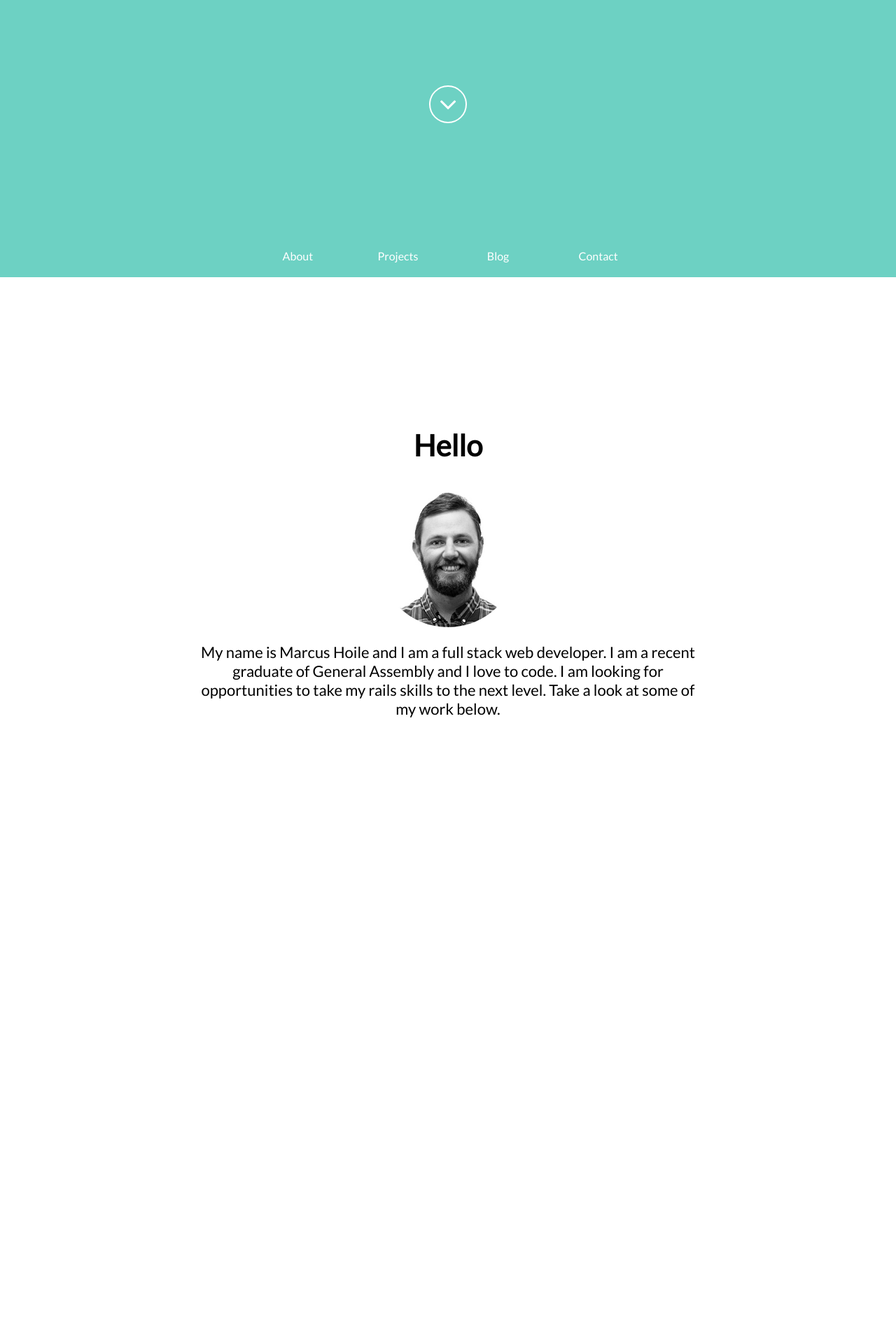
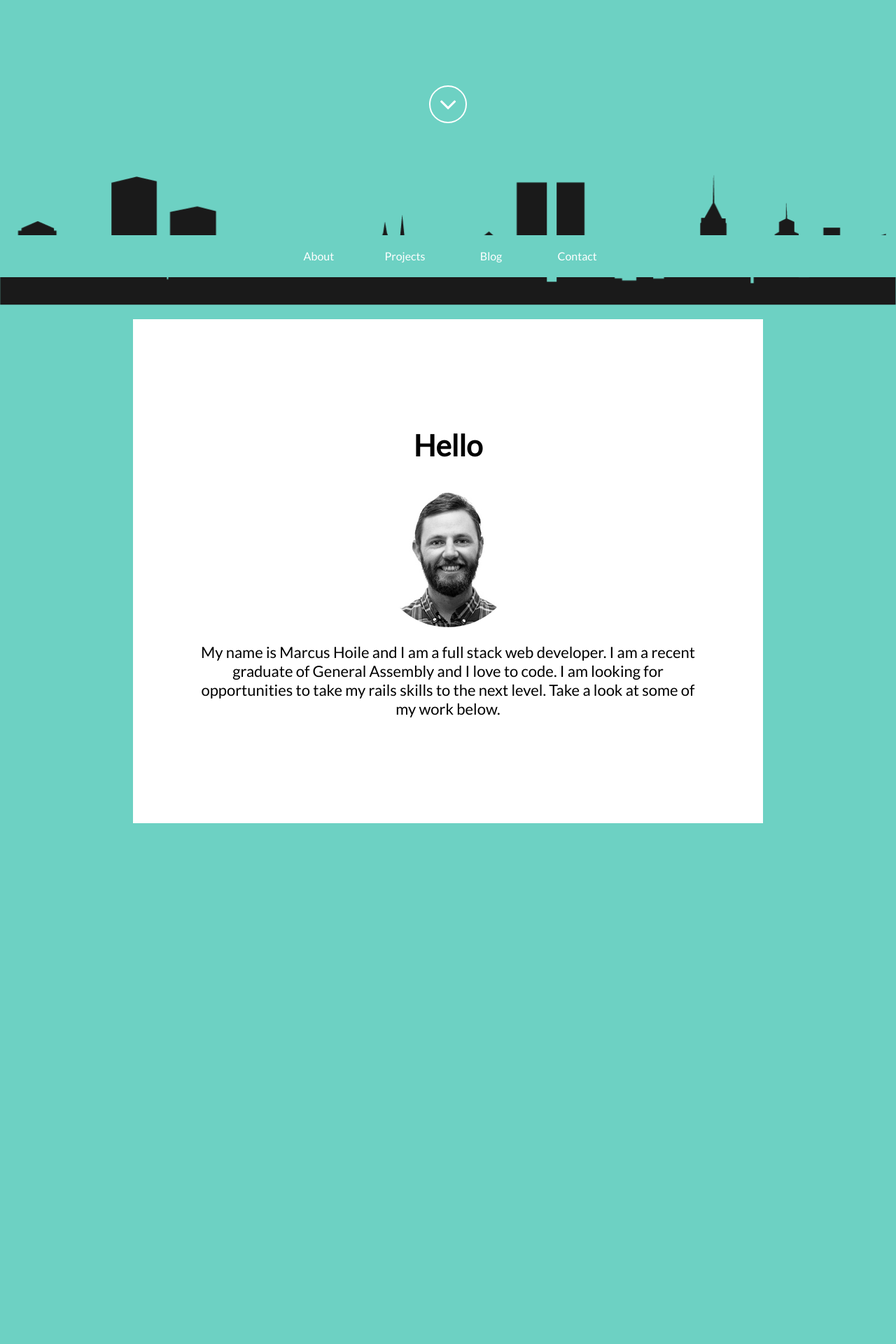
Before and after one commit to MarcusHoile/portfolio, a PHP site: page / in a window 1280 px wide. Shown: the part 364-2284 px from the top of the page at 70% size. Run offline with PHP 8.4, Linux system fonts and the light colour scheme.

Commit message:
added skyline to landing pane, fixed bug bg color at bottom

```diff
--- a/css/main.css
+++ b/css/main.css
@@ -2,18 +2,19 @@ body {
 	padding:0;
 	margin:0;
 	text-align:center;
-	background: #eeeeee;
+	background: #6DD1C3;
 	font-family: 'Lato';
+	height:100%;
 }
 
 nav ul li {
 	display: inline-block;
 	padding: 20px;
 }
+
 ul li {
 		list-style-type: none;
-
-		min-width:100px;
+		min-width:80px;
 }
 
 p {
@@ -72,6 +73,17 @@ ul {
 	display:inline-block;
 }
 
+.inner {
+	height:100%;
+}
+
+#skyline {
+	position:absolute;
+	width:100%;
+	bottom:0;
+	left:0;
+}
+
 nav {
 	background: #6DD1C3;
 	height: 60px;
@@ -106,7 +118,6 @@ a {
 
 #profile-pic {
 	height: 200px;
-	background-position: -40px 0;
 }
 
 
@@ -120,14 +131,22 @@ a {
 
 .container {
 	padding:0;
-	/*padding-top: 100px;*/
 	margin:0;
 	margin:0 auto;
 	text-align:center;
 }
+/*.container:nth-child(even) {
+    background-color: #ffffff;
+}
 .container:nth-child(even) {
     background-color: #ffffff;
+}*/
+
+#about-me, #skills {
+	background: #fff;
 }
+
+
 
 #content-container {
 	background: #6DD1C3;
@@ -140,7 +159,6 @@ a {
 	background: #6DD1C3;
 	background-repeat:no-repeat;
 	color:#fff;
-	background-position:bottom;
 }
 
 .value {
@@ -168,6 +186,7 @@ section {
 	height: 1900px;
 	margin: 0 auto;
 	padding: 100px 0;
+	background: #eeeeee;
 }
 
 #contact {
--- a/home.html
+++ b/home.html
@@ -26,10 +26,11 @@
 				<h1 id='page-title'>Digital Dude</h1>
 				<p id="tagline">You found him</p>
 			</div>
-		</div>
-<div id="scroll-indicator"><i class="fa fa-angle-down"></i></div>
+
+		<div id="scroll-indicator"><i class="fa fa-angle-down"></i></div>
+		<img src="images/skyline.png" alt="" id="skyline">
 	</div>
-
+	</div>
 	<nav>
 		<div>
 			<ul>
@@ -106,10 +107,10 @@
 					<div id="skills">
 						<div class="skill"><div class="progress-bar ruby"></div><p class="skill-label">Ruby</p></div>
 						<div class="skill"><div class="progress-bar rails"></div><p class="skill-label">Rails</p></div>
-						<div class="skill"><div class="progress-bar jquery"></div><p class="skill-label">Javascript/jQuery</p></div>
-						<div class="skill"><div class="progress-bar css"></div><p class="skill-label">CSS</p></div>
+						<div class="skill"><div class="progress-bar jquery"></div><p class="skill-label">Javascript/jQuery/Ajax</p></div>
+						<div class="skill"><div class="progress-bar css"></div><p class="skill-label">HTML/CSS</p></div>
 						<div class="skill"><div class="progress-bar backbone"></div><p class="skill-label">Backbone</p></div>
-						<div class="skill"><div class="progress-bar ajax"></div><p class="skill-label">Ajax</p></div>
+						<div class="skill"><div class="progress-bar ajax"></div><p class="skill-label">Sass/Haml</p></div>
 						<div class="skill"><div class="progress-bar bow-hunting"></div><p class="skill-label">Bow Hunting</p></div>
 					</div>
 				</div>
```
Also changed, not shown: js/main.js (+0 -9 lines), images/skyline.png (added).
